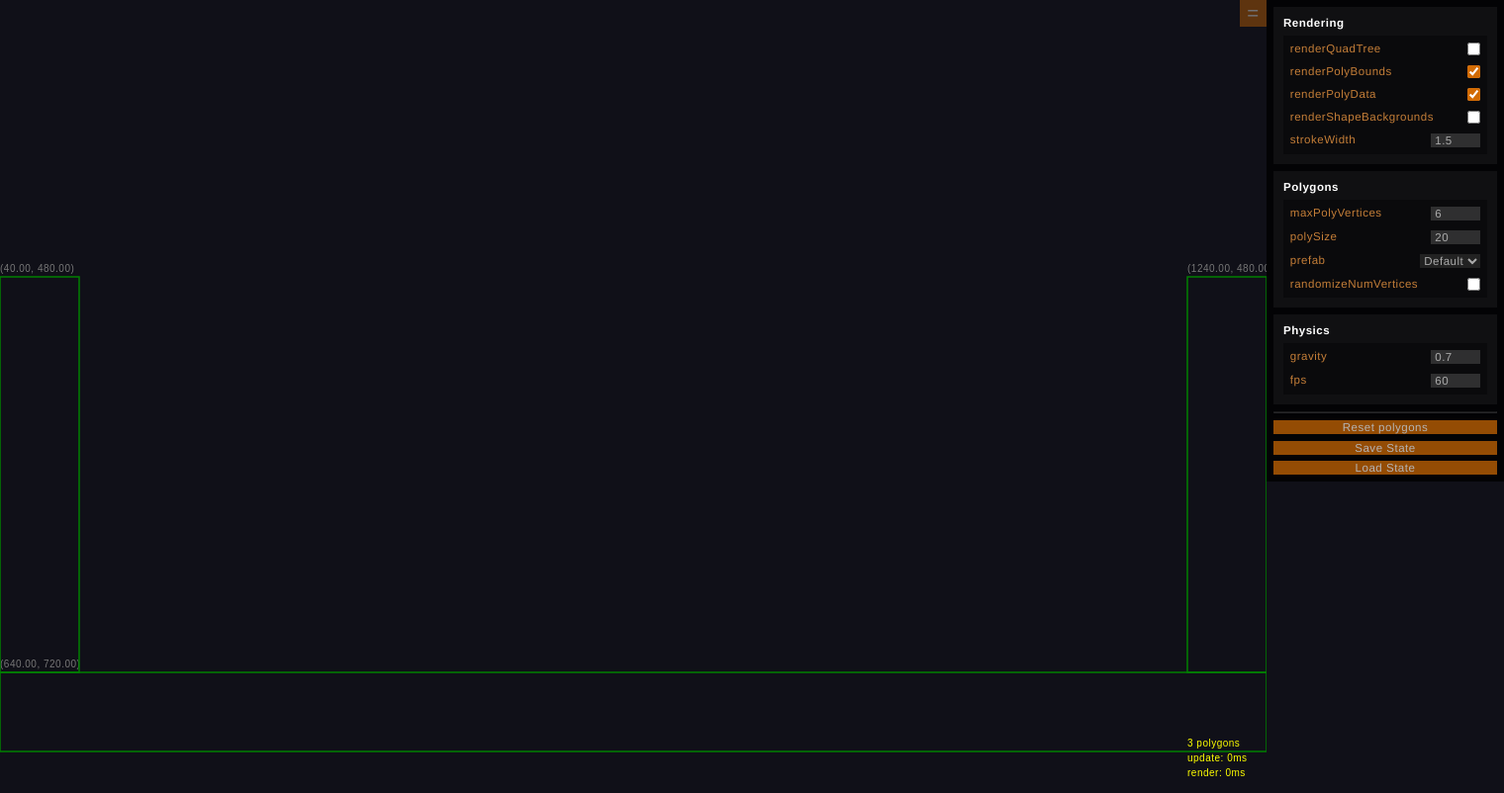
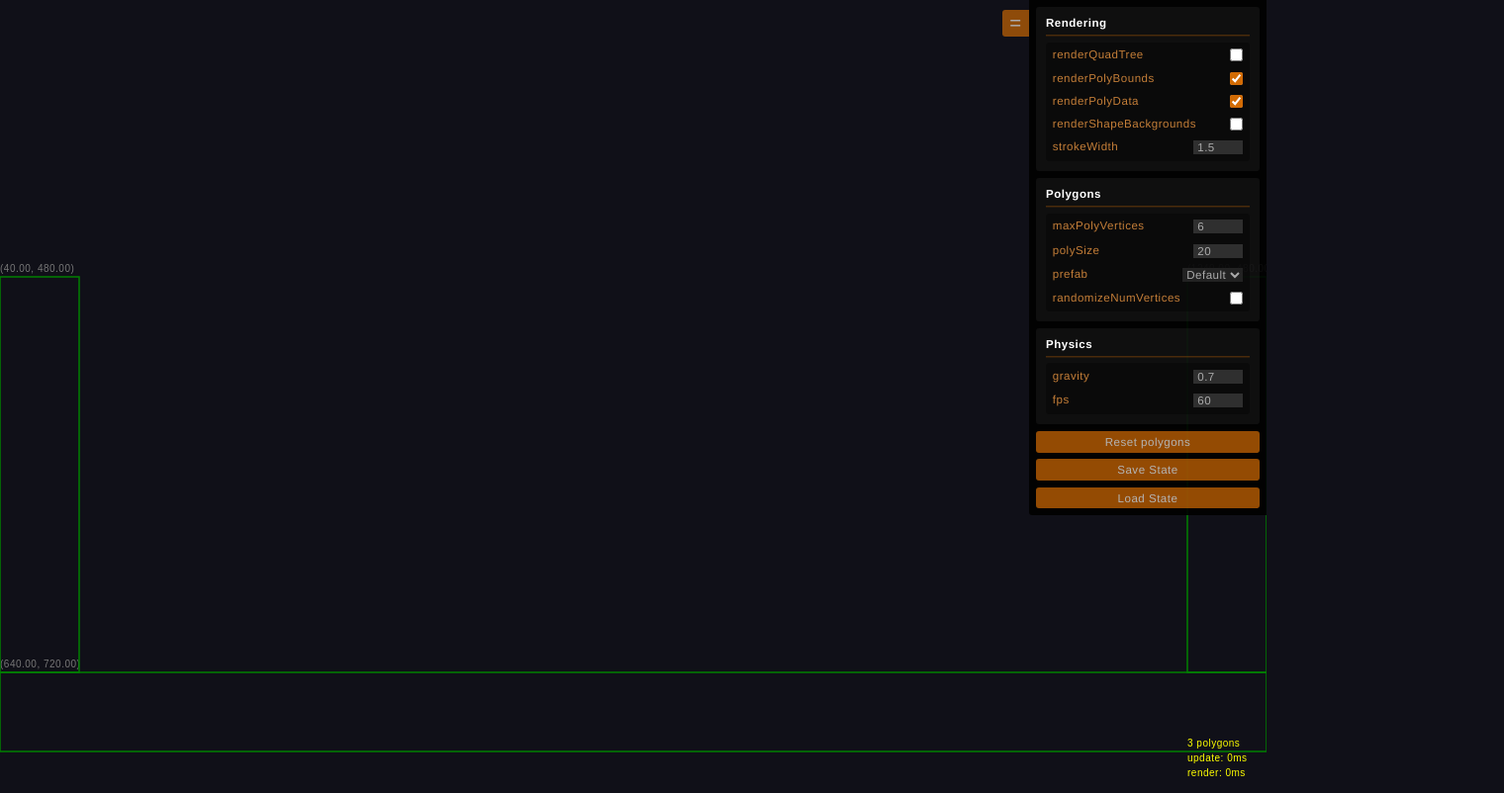
Before and after one commit to Robby6Strings/polyCollisions, a website built with Vite: page index.html in a window 1280 px wide. Shown: the whole page at 99% size, 1520 px wide, since content can reach past the window. Built offline with nearby package versions, Linux system fonts and the light colour scheme.

Commit message:
UI tweaks

```diff
--- a/src/html.ts
+++ b/src/html.ts
@@ -39,6 +39,7 @@ function createOptionGroup(groupName: string, optionKeys: optionKey[]) {
   )
   wrapper.append(
     Object.assign(document.createElement("h5"), { innerText: groupName }),
+    document.createElement("hr"),
     itemsContainer
   )
   return wrapper
@@ -113,7 +114,7 @@ export function setupOptionsUI(loopFn: { (): void }) {
   if (optsBox) document.body.removeChild(optsBox)
 
   optsBox = Object.assign(document.createElement("div"), {
-    className: "options-wrapper",
+    className: "options-wrapper expanded",
   })
 
   const inner = Object.assign(document.createElement("div"), {
@@ -123,7 +124,6 @@ export function setupOptionsUI(loopFn: { (): void }) {
     ...Object.entries(optionGroups).map(([key, val]) =>
       createOptionGroup(key, val as optionKey[])
     ),
-    document.createElement("hr"),
     Object.assign(document.createElement("button"), {
       type: "button",
       innerText: "Reset polygons",
--- a/src/style.css
+++ b/src/style.css
@@ -9,12 +9,17 @@
 
 hr {
   width: 100%;
-  opacity: .15;
-  margin: 0
+  opacity: .3;
+  color: #000 !important;
+  border-left: 0;
+  border-right: 0;
+  border-top: 1px solid rgb(210, 107, 4) !important;
+  border-bottom: 1px solid rgba(210, 107, 4, .5) !important;
+  /* margin: 0 */
 }
 h5 {
   margin:0;
-  margin-bottom: .5rem;
+  /* margin-bottom: .5rem; */
 }
 
 select {
@@ -37,6 +42,7 @@ input {
   accent-color: rgb(210, 107, 4);
 }
 button {
+  padding: .35rem .5rem;
   background-color: rgb(210, 107, 4);
   color: #fff;
   border: 0;
@@ -72,19 +78,28 @@ body {
   padding: .5rem;
 
   width: 240px;
-  background-color: rgba(0,0,0,.8);
+  max-height: 100vh;
+  overflow: auto;
+  background-color: rgba(0,0,0,.9);
+  border-radius: 0 0 0 3px;
+}
+
+.options button {
+  border-radius: 3px;
 }
 
 .option-group {
   background-color: rgba(255,255,255,.05);
-  padding: .75rem
+  padding: .75rem;
+  border-radius: 3px;
 }
 .option-group-items {
   display: flex;
   flex-direction: column;
   gap:.75rem;
   padding: .5rem;
-  background: rgba(0,0,0,.35)
+  background: rgba(0,0,0,.35);
+  border-radius: 3px;
 }
 
 .option {
@@ -93,11 +108,14 @@ body {
 }
 
 .options-wrapper .handle button {
+  margin-top: .75rem;
+  padding: 0;
   background-color: rgb(210, 107, 4);
   width: 2rem;
   height: 2rem;
   opacity: .4;
   font-size: 1.5rem;
+  border-radius: 3px 0 0 3px;
 }
 
 .options-wrapper.expanded .handle button {
```
Also changed, not shown: src/math.ts (added, +17 -0 lines).
